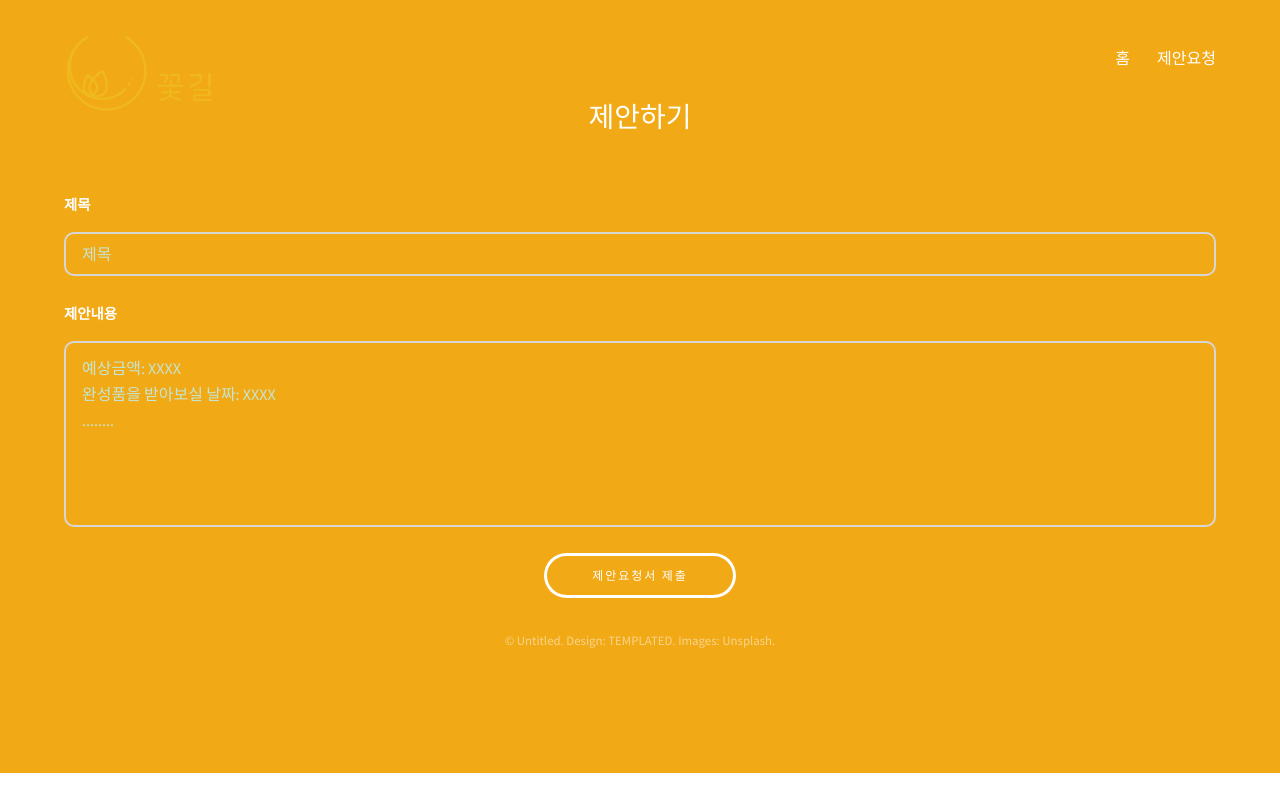
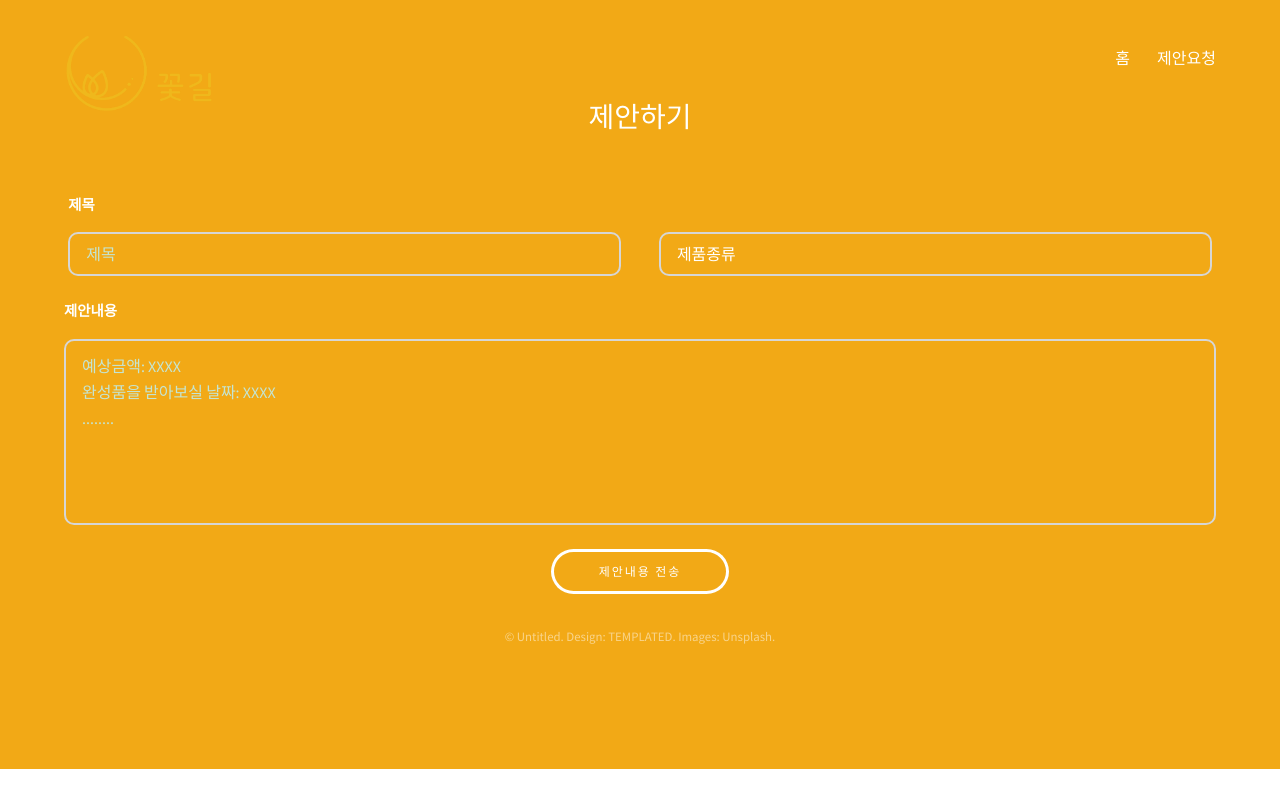
Before and after one commit to Saebyeol98/flowerRoad, a Django app: template board/templates/board/suggest.html in a window 1280 px wide. Run offline with Django 3.2, Linux system fonts and the light colour scheme; the template is opened without the code that fills it, so the values that code supplies are empty; some libraries are stand-ins or nearby versions.

Commit message:
Added Product Introduct

```diff
--- a/board/templates/board/suggest.html
+++ b/board/templates/board/suggest.html
@@ -29,19 +29,30 @@
 
             <h3>제안하기</h3>
 
-                <div class="field  first">
+            <form action="#" method="post">
+
+                <div class="field half first">
                     <label for="name">제목</label>
-                    <input name="name" id="name" type="text" placeholder="제목">
+                    <input name="name" id="name" type="text" placeholder="제목"">
                 </div>
+                <div class="field half">
+                    <select>
+                        <option value="1" selected disabled>제품종류</option>
+                        <option value="1">디오라마</option>
+                        <option value="2">항아리</option>
+                        <option value="3">미니</option>
+                        <option value="4">그 외</option>
 
-                <br />
+                    </select>
+                </div>
                 <div class="field">
                     <label for="message">제안내용</label>
-                    <textarea name="message" id="message" rows="6" placeholder="예상금액: XXXX&#13;&#10;완성품을 받아보실 날짜: XXXX&#13;&#10;........"></textarea>
-                </div><br />
+                    <textarea name="message" id="message" rows="6" placeholder="예상금액: XXXX&#13;&#10;완성품을 받아보실 날짜: XXXX&#13;&#10;........""></textarea>
+                </div>
                 <ul class="actions">
-                    <li><input value="제안요청서 제출" class="button alt" type="button" onclick="suggest_submit()"></li>
+                    <li><input value="제안내용 전송" class="button alt" type="button" onclick="suggest_submit()" ></li>
                 </ul>
+            </form>
 
             <div class="copyright">
                 &copy; Untitled. Design: <a href="https://templated.co">TEMPLATED</a>. Images: <a href="https://unsplash.com">Unsplash</a>.
```
Also changed, not shown: members/templates/members/diorama.html (+11 -8 lines), members/templates/members/mini.html (+11 -8 lines), members/templates/members/pot.html (+11 -8 lines).
